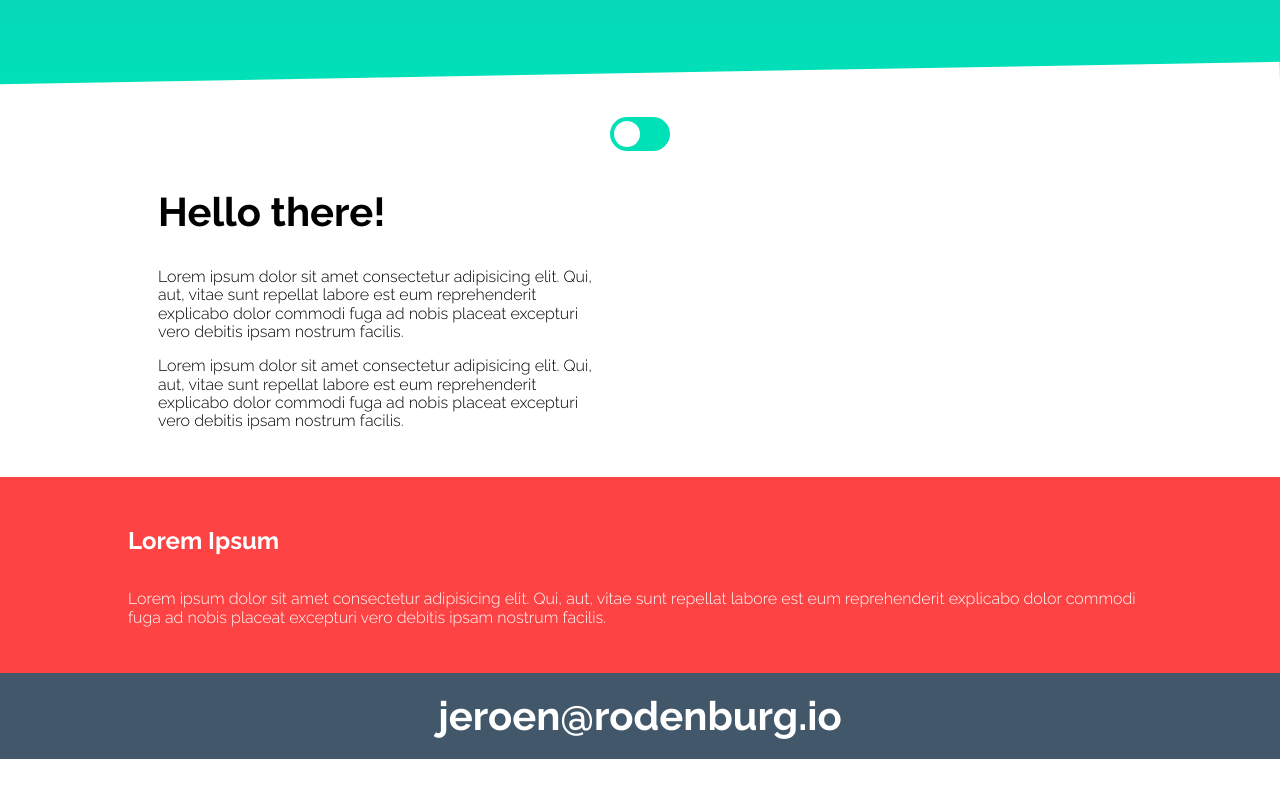
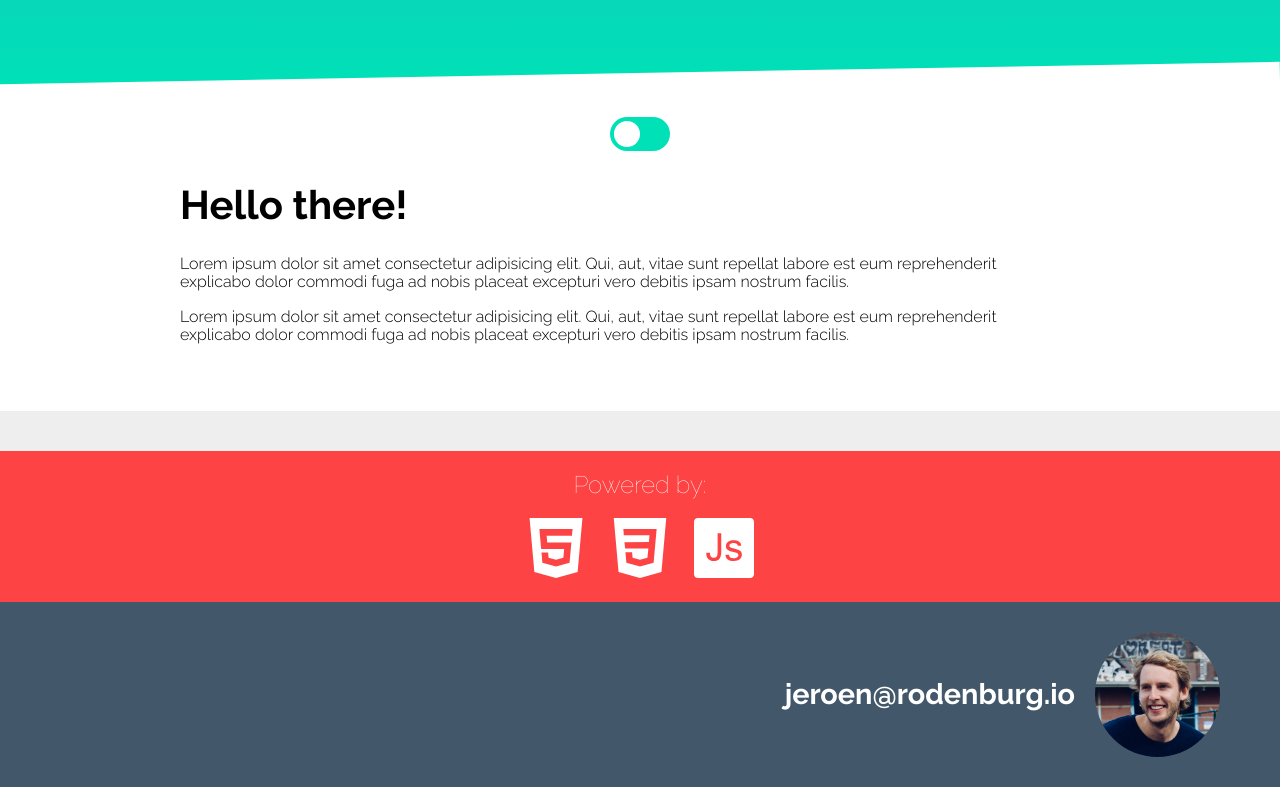
Before and after one commit to jeroenrodenburg/jeroenrodenburg.github.io, a website built with webpack: page index.html in a window 1280 px wide. Shown: the part 377-1164 px from the top of the page. Before the commit the page ends 1136 px from the top, so only its background shows below. Built offline with nearby package versions, Linux system fonts and the light colour scheme.

Commit message:
further frontpage styling

```diff
--- a/assets/styles/base/_variables.css
+++ b/assets/styles/base/_variables.css
@@ -9,4 +9,5 @@
   --mainBlue: #22AFC5;
   --mainRed: #FD4343;
   --mainRed2: #ED706A;
+  --mainRed3: #FB6C52;
 }
--- a/assets/styles/modules/_footer.css
+++ b/assets/styles/modules/_footer.css
@@ -1,11 +1,34 @@
 .site-footer {
-  padding: 20px;
-  text-align: center;
+  padding: 30px;
   background-color: var(--darkGray);
 
+  &__container {
+    display: flex;
+    padding: 0 30px;
+    max-width: 1360px;
+    justify-content: flex-end;
+    align-items: center;
+  }
+
+  &__profile {
+    width: 100px;
+    border-radius: 50%;
+
+    @media (--small-window) {
+      width: 125px;
+    }
+  }
+
   &__email {
-    font-size: 40px;
+    font-size: 1rem;
+    text-decoration: none;
+    margin: 0;
+    margin-right: 20px;
     font-weight: 700;
     color: var(--white);
+
+    @media (--small-window) {
+      font-size: 1.8rem;
+    }
   }
 }
--- a/assets/styles/modules/_page-section.css
+++ b/assets/styles/modules/_page-section.css
@@ -2,7 +2,6 @@
   position: relative;
   padding-top: 30px;
   padding-bottom: 30px;
-  /* background-color: var(--mainRed2); */
 
   &__slanted {
     width:100%;
@@ -23,53 +22,48 @@
   }
 
   &__container {
-    display: flex;
     margin: 0 auto;
-    /* justify-content: space-between; */
-    flex-flow: row wrap;
-    width: 80%;
+    padding: 0 20px 20px 20px;
     max-width: 1360px;
+
+    @media (--small-window) {
+      width: 75%;
+    }
   }
 
   &__about {
-    flex: 1;
-    padding: 0 30px;
+
+    @media (--small-window) {
+      padding-right: 10%;
+    }
 
     &--is-hidden {
       display: none;
-      visibility: hidden;
-
-      @media (--medium-window) {
-        display: block;
-      }
     }
   }
 
   &__work {
-    flex: 1;
     display: none;
-    padding: 0 30px;
+    text-align: right;
 
-    @media (--medium-window) {
-      display: block;
-      visibility: hidden;
+    @media (--small-window) {
+      padding-left: 10%;
     }
 
     &--is-visible {
       display: block;
-
-      @media (--medium-window) {
-        visibility: visible;
-      }
     }
   }
 
-  /* &__work--is-visible {
-    visibility: visible;
-  } */
+  &--gray {
+    background-color: var(--lightGray);
+    color: var(--black);
+    padding: 20px;
+  }
 
   &--red {
     background-color: var(--mainRed);
     color: var(--white);
+    padding: 0;
   }
 }
--- /dev/null
+++ b/assets/styles/modules/_powered-by.css
@@ -0,0 +1,19 @@
+.powered-by {
+  padding: 20px;
+
+  &__title {
+    margin-top: 0;
+    text-align: center;
+    font-weight: 100;
+  }
+
+  &__icons {
+    text-align: center;
+  }
+
+  &__icon {
+    width: 60px;
+    margin-left: 10px;
+    margin-right: 10px;
+  }
+}
--- a/assets/styles/styles.css
+++ b/assets/styles/styles.css
@@ -12,3 +12,4 @@
 @import "modules/_page-section";
 @import "modules/_footer";
 @import "modules/_switch";
+@import "modules/_powered-by";
--- a/index.html
+++ b/index.html
@@ -2,7 +2,9 @@
 <html lang="en">
 <head>
   <meta charset="UTF-8">
-  <meta name="viewport" content="width=device-width, initial-scale=1, maximum-scale=1" />
+  <!-- <meta name="viewport" content="width=device-width, initial-scale=1, maximum-scale=1" /> -->
+
+  <meta name="viewport" content="width=device-width, initial-scale=1">
 
   <title>rodenburg.io</title>
   <meta name="keywords" content="Portfolio">
@@ -37,26 +39,36 @@
     </div>
     <div class="page-section__container">
       <div class="page-section__about">
-        <h2 class="page-section__title">Hello there!</h2>
+        <h1 class="page-section__title">Hello there!</h1>
         <p>Lorem ipsum dolor sit amet consectetur adipisicing elit. Qui, aut, vitae sunt repellat labore est eum reprehenderit explicabo dolor commodi fuga ad nobis placeat excepturi vero debitis ipsam nostrum facilis.</p>
         <p>Lorem ipsum dolor sit amet consectetur adipisicing elit. Qui, aut, vitae sunt repellat labore est eum reprehenderit explicabo dolor commodi fuga ad nobis placeat excepturi vero debitis ipsam nostrum facilis.</p>
       </div>
       <div class="page-section__work">
-        <h2 class="page-section__title">Work</h2>
+        <h1 class="page-section__title">Work</h1>
+        <p>Lorem ipsum dolor sit amet consectetur adipisicing elit. Qui, aut, vitae sunt repellat labore est eum reprehenderit explicabo dolor commodi fuga ad nobis placeat excepturi vero debitis ipsam nostrum facilis.</p>
         <p>Lorem ipsum dolor sit amet consectetur adipisicing elit. Qui, aut, vitae sunt repellat labore est eum reprehenderit explicabo dolor commodi fuga ad nobis placeat excepturi vero debitis ipsam nostrum facilis.</p>
       </div>
     </div>
   </div>
 
+  <div class="page-section page-section--gray"></div>
+
   <div class="page-section page-section--red">
-    <div class="page-section__container">
-      <h2>Lorem Ipsum</h2>
-      <p>Lorem ipsum dolor sit amet consectetur adipisicing elit. Qui, aut, vitae sunt repellat labore est eum reprehenderit explicabo dolor commodi fuga ad nobis placeat excepturi vero debitis ipsam nostrum facilis.</p>
+    <div class="powered-by">
+      <h2 class="powered-by__title">Powered by:</h2>
+      <div class="powered-by__icons">
+        <img class="powered-by__icon" src="../assets/images/html-5.svg" alt="HTML">
+        <img class="powered-by__icon" src="../assets/images/css-3.svg" alt="CSS">
+        <img class="powered-by__icon" src="../assets/images/javascript.svg" alt="Javascript">
+      </div>
     </div>
   </div>
 
   <footer class="site-footer">
-    <span class="site-footer__email">jeroen@rodenburg.io</span>
+    <div class="site-footer__container">
+      <a href="mailto:jeroen@rodenburg.io" class="site-footer__email">jeroen@rodenburg.io</a>
+      <img class="site-footer__profile" src="../assets/images/profile.png" alt="Profile">
+    </div>
   </footer>
 
   <script src="App.js"></script>
--- a/styles.css
+++ b/styles.css
@@ -299,6 +299,7 @@ p {
   --mainBlue: #22AFC5;
   --mainRed: #FD4343;
   --mainRed2: #ED706A;
+  --mainRed3: #FB6C52;
 }
 /* Blocks */
 .site-header {
@@ -397,7 +398,6 @@ p {
   padding-top: 30px;
   padding-bottom: 30px;
 }
-/* background-color: var(--mainRed2); */
 .page-section__slanted {
     width:100%;
     position: absolute;
@@ -416,66 +416,84 @@ p {
     font-weight: 700;
   }
 .page-section__container {
-    display: flex;
     margin: 0 auto;
-    /* justify-content: space-between; */
-    flex-flow: row wrap;
-    width: 80%;
+    padding: 0 20px 20px 20px;
     max-width: 1360px;
   }
+@media (min-width: 530px) {
+.page-section__container {
+      width: 75%
+  }
+    }
+@media (min-width: 530px) {
 .page-section__about {
-    flex: 1;
-    padding: 0 30px;
+      padding-right: 10%
   }
+    }
 .page-section__about--is-hidden {
       display: none;
-      visibility: hidden;
     }
-@media (min-width: 800px) {
-.page-section__about--is-hidden {
-        display: block
-    }
-      }
 .page-section__work {
-    flex: 1;
     display: none;
-    padding: 0 30px;
+    text-align: right;
   }
-@media (min-width: 800px) {
+@media (min-width: 530px) {
 .page-section__work {
-      display: block;
-      visibility: hidden
+      padding-left: 10%
   }
     }
 .page-section__work--is-visible {
       display: block;
     }
-@media (min-width: 800px) {
-.page-section__work--is-visible {
-        visibility: visible
-    }
-      }
-/* &__work--is-visible {
-    visibility: visible;
-  } */
+.page-section--gray {
+    background-color: #EEE;
+    background-color: var(--lightGray);
+    color: #000;
+    color: var(--black);
+    padding: 20px;
+  }
 .page-section--red {
     background-color: #FD4343;
     background-color: var(--mainRed);
     color: #fff;
     color: var(--white);
+    padding: 0;
   }
 .site-footer {
-  padding: 20px;
-  text-align: center;
+  padding: 30px;
   background-color: #42586A;
   background-color: var(--darkGray);
 }
+.site-footer__container {
+    display: flex;
+    padding: 0 30px;
+    max-width: 1360px;
+    justify-content: flex-end;
+    align-items: center;
+  }
+.site-footer__profile {
+    width: 100px;
+    border-radius: 50%;
+  }
+@media (min-width: 530px) {
+.site-footer__profile {
+      width: 125px
+  }
+    }
 .site-footer__email {
-    font-size: 40px;
+    font-size: 1rem;
+    text-decoration: none;
+    margin: 0;
+    margin-right: 20px;
     font-weight: 700;
     color: #fff;
     color: var(--white);
   }
+@media (min-width: 530px) {
+.site-footer__email {
+      font-size: 1.8rem
+  }
+    }
 .switch {
   position: relative;
   display: inline-block;
@@ -521,3 +539,19 @@ input:checked + .slider:before {
   -webkit-transform: translateX(26px);
           transform: translateX(26px);
 }
+.powered-by {
+  padding: 20px;
+}
+.powered-by__title {
+    margin-top: 0;
+    text-align: center;
+    font-weight: 100;
+  }
+.powered-by__icons {
+    text-align: center;
+  }
+.powered-by__icon {
+    width: 60px;
+    margin-left: 10px;
+    margin-right: 10px;
+  }
```
Also changed, not shown: assets/images/css-3.svg (added), assets/images/html-5.svg (added), assets/images/javascript.svg (added), assets/images/profile.png (added).
